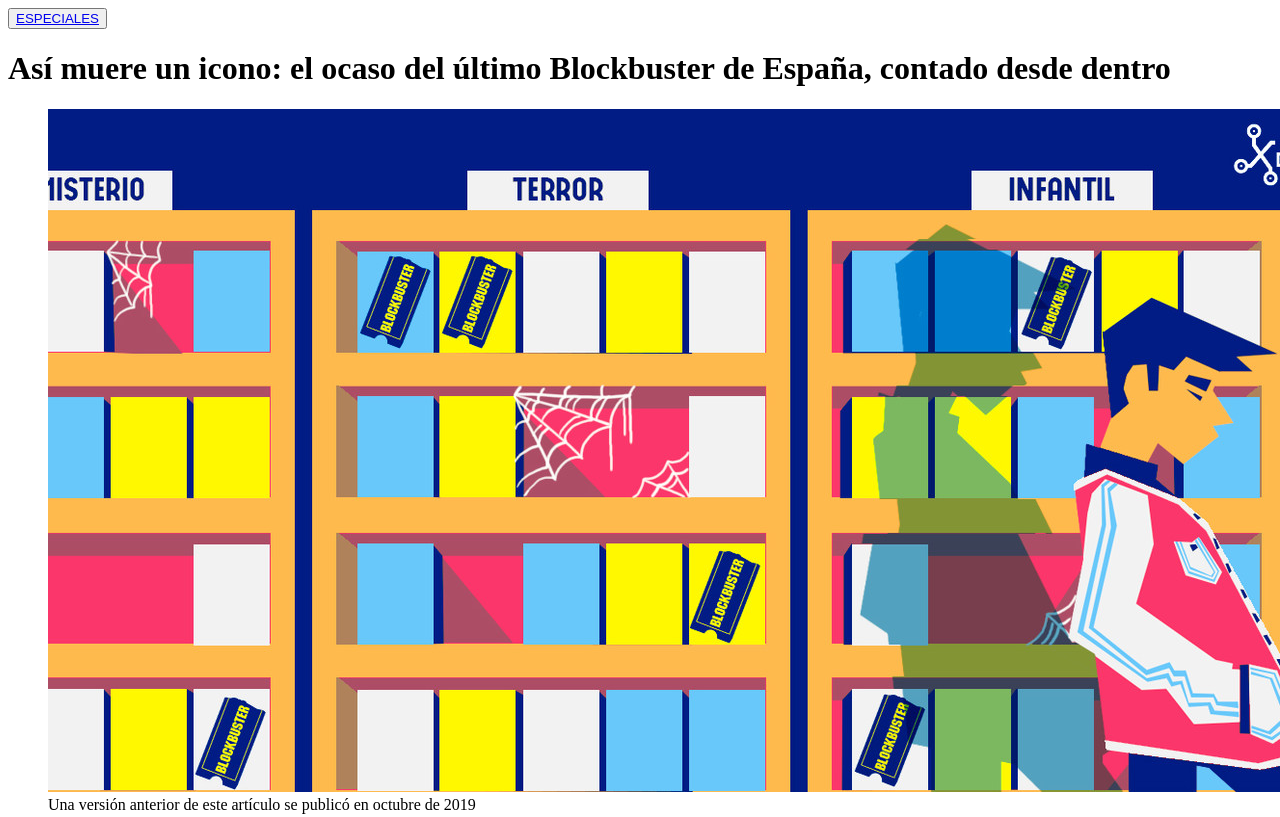
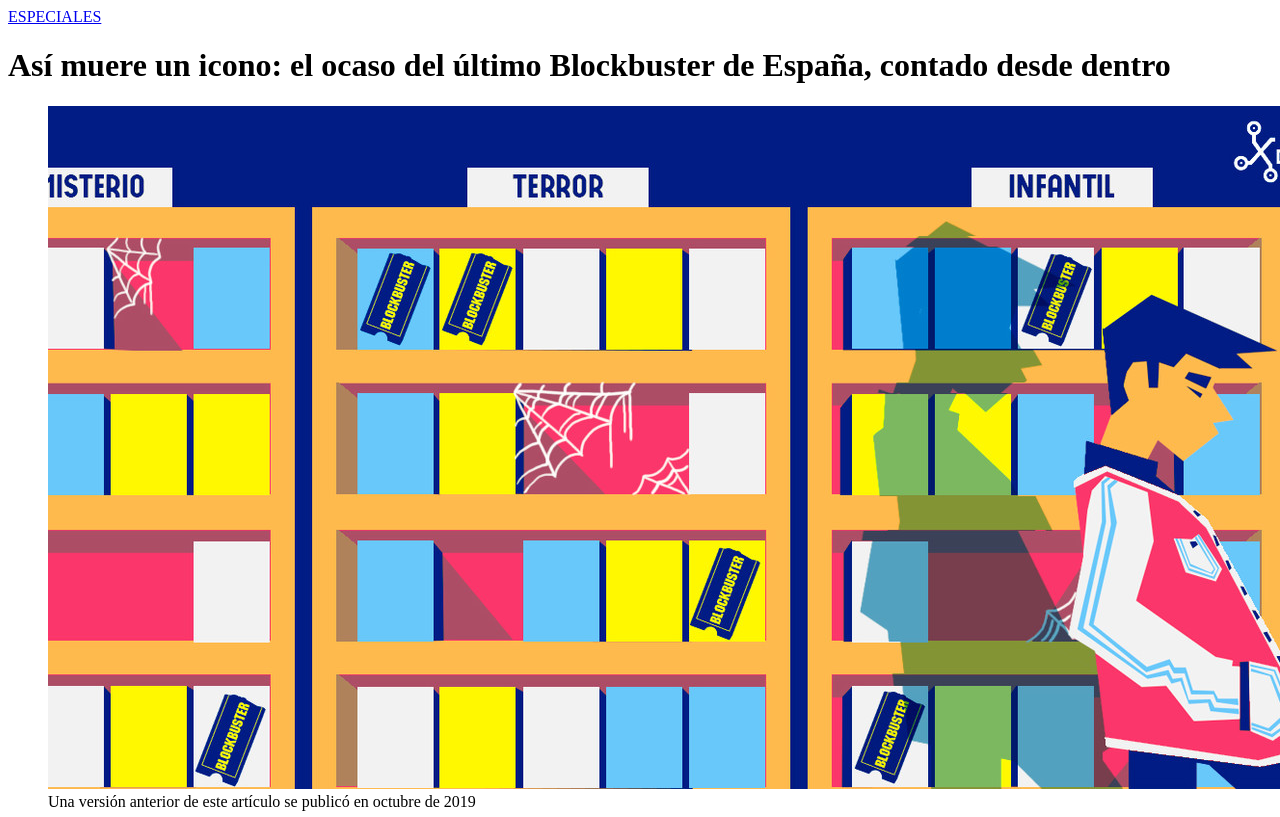
Before and after one commit to svillav/El-ultimo-Blockbuster, a plain HTML site: page public/news1.html in a window 1280 px wide. Shown: the top 817 px of the page. Drawn offline with Linux system fonts and the light colour scheme; files whose address does not match are found by name.

```diff
--- a/index.html
+++ b/public/news1.html
@@ -7,7 +7,7 @@
 </head>
 <body>
     <header>
-        <button><a href="https://www.xataka.com/categoria/especiales">ESPECIALES</a></button>
+        <a id="especiales" href="https://www.xataka.com/categoria/especiales">ESPECIALES</a>
         <h1>Así muere un icono: el ocaso del último Blockbuster de España, contado desde dentro</h1>
         <figure>
             <img src="assets/bb-image.jpg" alt="Blockbuster Drawing" title="Blockbuster Drawing">
```
Also changed, not shown: public/news2.html (added), styles/header.css (added), 1 other file.
